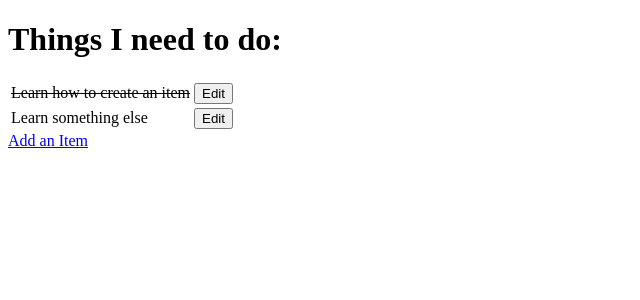
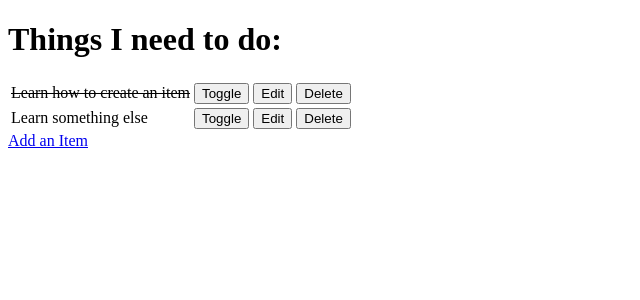
Before and after one commit to pirzer/ci-fsf-hello-django, a Django app: page / in a window 1280 px wide. Shown: the top 300 px of the page, without its empty margins (0-640 px from the left). Run offline with Django 3.2, Linux system fonts and the light colour scheme; data comes from the database, SQL or seed files in the repository; both versions use the stored data as it was after the commit.

Commit message:
adding deleting toggle items

```diff
--- a/django_todo/urls.py
+++ b/django_todo/urls.py
@@ -11,15 +11,17 @@ Class-based views
     2. Add a URL to urlpatterns:  path('', Home.as_view(), name='home')
 Including another URLconf
     1. Import the include() function: from django.urls import include, path
-    2. Add a URL to urlpatterns:  path('blog/', include('blog.urls'))
+    2. Add a URL to urlpatterns:  path('blog/', include('blog.urls'))           line 18 from todo.views import get_todo_list, add_item, edit_item
 """
 from django.contrib import admin
 from django.urls import path
-from todo.views import get_todo_list, add_item, edit_item
+from todo import views
 
 urlpatterns = [
     path('admin/', admin.site.urls),
-    path('', get_todo_list, name='get_todo_list'),
-    path('add', add_item, name='add'),
-    path('edit/<item_id>', edit_item, name='edit'),
+    path('', views.get_todo_list, name='get_todo_list'),
+    path('add', views.add_item, name='add'),
+    path('edit/<item_id>', views.edit_item, name='edit'),
+    path('toggle/<item_id>', views.toggle_item, name='toggle'),
+    path('delete/<item_id>', views.delete_item, name='delete'),
 ]
--- a/todo/templates/todo/todo_list.html
+++ b/todo/templates/todo/todo_list.html
@@ -16,11 +16,21 @@
             {% else %}
                 <td>{{ item.name }}</td>
             {% endif %}
-            <td>
-                <a href="/edit/{{ item.id }}">
-                    <button>Edit</button>
-                </a>
-            </td>
+                <td>
+                    <a href="/toggle/{{ item.id }}">
+                        <button>Toggle</button>
+                    </a>
+                </td>
+                <td>
+                    <a href="/edit/{{ item.id }}">
+                        <button>Edit</button>
+                    </a>
+                </td>
+                <td>
+                    <a href="/delete/{{ item.id }}">
+                        <button>Delete</button>
+                    </a>
+                </td>
             </tr>
         {% empty %}
         <tr><td>You have nothing to do.</td></tr>
--- a/todo/views.py
+++ b/todo/views.py
@@ -36,3 +36,16 @@ def edit_item(request, item_id):
         'form': form
     }
     return render(request, 'todo/edit_item.html', context)
+
+
+def toggle_item(request, item_id):
+    item = get_object_or_404(Item, id=item_id)
+    item.done = not item.done
+    item.save()
+    return redirect('get_todo_list')
+
+
+def delete_item(request, item_id):
+    item = get_object_or_404(Item, id=item_id)
+    item.delete()
+    return redirect('get_todo_list')
```
Also changed, not shown: db.sqlite3.
